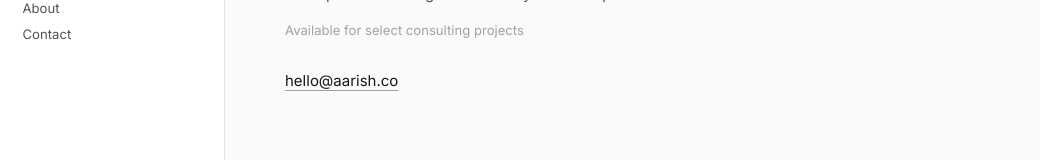
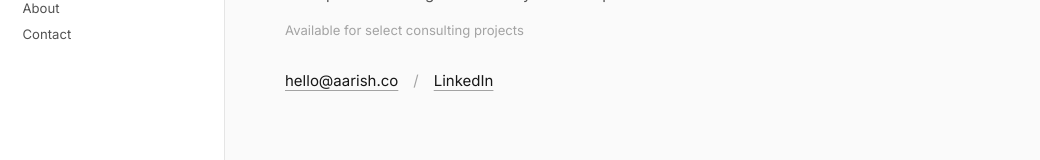
Before and after one commit to Literal-Systems/behavior-systems-site, a React (Vite) app: page / in a window 1280 px wide. Shown: the part 331-491 px from the top of the page, without its empty margins (0-1040 px from the left). Built offline with nearby package versions, Linux system fonts and the light colour scheme.

Commit message:
add fav and linkdin

```diff
--- a/index.html
+++ b/index.html
@@ -2,7 +2,7 @@
 <html lang="en">
   <head>
     <meta charset="UTF-8" />
-    <link rel="icon" type="image/svg+xml" href="/vite.svg" />
+    <link rel="icon" type="image/svg+xml" href="/favicon.svg" />
     <meta name="viewport" content="width=device-width, initial-scale=1.0" />
     <title>Portfolio Website Redesign</title>
     <!-- Single Page Apps for GitHub Pages -->
--- a/src/components/Hero.tsx
+++ b/src/components/Hero.tsx
@@ -21,13 +21,22 @@ export function Hero() {
           </p>
         </div>
 
-        <div className="mt-8">
+        <div className="mt-8 flex items-center gap-4">
           <a
             href="mailto:hello@aarish.co"
             className="text-[var(--text-primary)] underline underline-offset-4 decoration-[var(--text-muted)] hover:decoration-[var(--text-primary)] transition-colors"
           >
             hello@aarish.co
           </a>
+          <span className="text-[var(--text-muted)]">/</span>
+          <a
+            href="https://linkedin.com/in/aarish-alam"
+            target="_blank"
+            rel="noopener noreferrer"
+            className="text-[var(--text-primary)] underline underline-offset-4 decoration-[var(--text-muted)] hover:decoration-[var(--text-primary)] transition-colors"
+          >
+            LinkedIn
+          </a>
         </div>
       </div>
     </section>
```
Also changed, not shown: public/favicon.svg (added).
